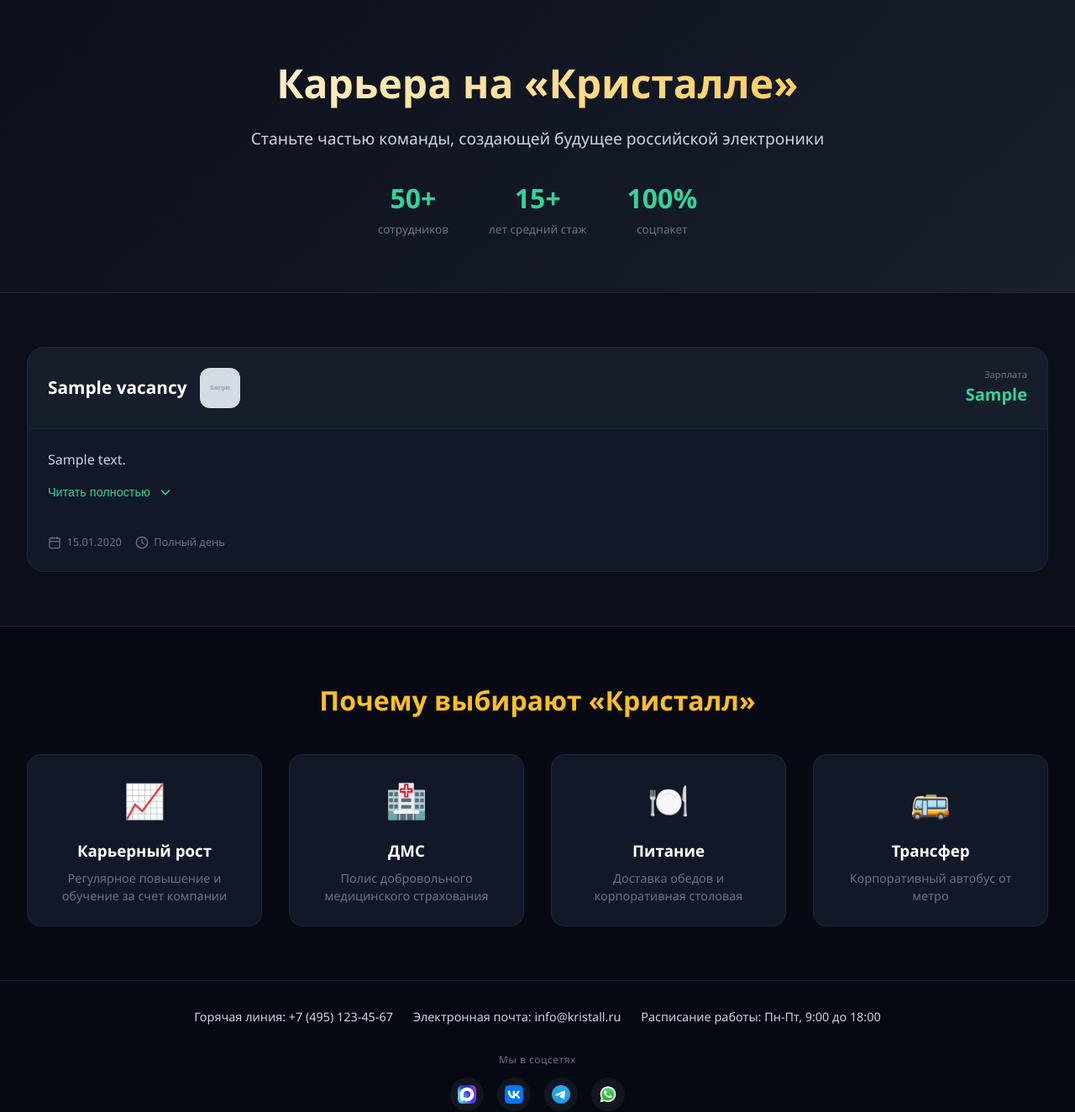
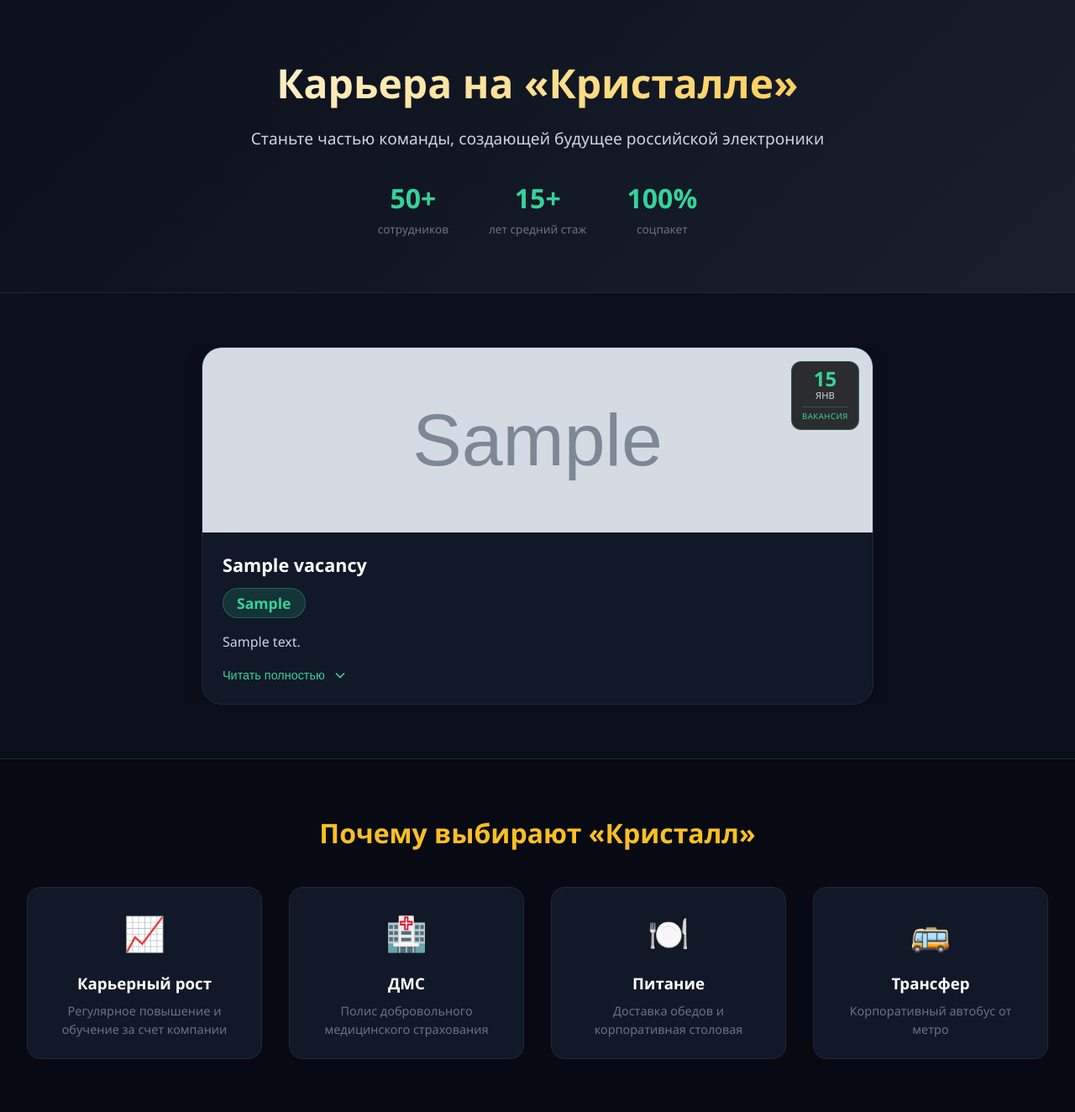
Before and after one commit to BinaryArmorer/VKR-SITE-DJANGO, a Django app: page /vacancies/ in a window 1280 px wide. Shown: the part 74-1398 px from the top of the page at 84% size. Run offline with Django 5.2, Linux system fonts and the light colour scheme; tables that the repository leaves empty hold one stand-in row (values such as "Sample post"); grey boxes marked "Sample" are stand-in pictures.

Commit message:
Изменение фронтенда вакансий

```diff
--- a/radio_kristall/main/static/main/css/pages/news.css
+++ b/radio_kristall/main/static/main/css/pages/news.css
@@ -1,4 +1,5 @@
 /* ========== Страница новостей ========== */
+
 .news-section {
     padding: 4rem 0;
     background: var(--bg-dark);
@@ -88,7 +89,6 @@
     line-height: 1.4;
     color: var(--text-white);
     word-wrap: break-word;
-    overflow-wrap: break-word;
 }
 
 .news-article__text {
@@ -98,8 +98,6 @@
     overflow-y: auto;
     transition: max-height 0.3s ease;
     word-wrap: break-word;
-    overflow-wrap: break-word;
-    white-space: normal;
     padding-right: 4px;
 }
 
--- a/radio_kristall/main/static/main/css/pages/vacancies.css
+++ b/radio_kristall/main/static/main/css/pages/vacancies.css
@@ -1,118 +1,182 @@
 /* ========== Страница вакансий ========== */
+
+/* Общие стили секции */
 .vacancies-section {
     padding: 4rem 0;
 }
 
-.vacancies-grid {
+/* Сетка вакансий в стиле новостей */
+.vacancies-masonry {
     display: flex;
     flex-direction: column;
-    gap: 1.5rem;
+    gap: 2rem;
+    max-width: 800px;
+    margin: 0 auto;
+    width: 100%;
 }
 
-.vacancy-card {
+/* Карточка вакансии */
+.vacancy-article {
     background: var(--bg-card);
-    border-radius: 1.25rem;
+    border-radius: 1.5rem;
+    overflow: hidden;
+    transition: all 0.4s ease;
     border: 1px solid var(--border-dim);
-    transition: all 0.3s ease;
-    overflow: hidden;
+    box-shadow: 0 4px 20px rgba(0, 0, 0, 0.2);
 }
 
-.vacancy-card:hover {
+.vacancy-article:hover {
     border-color: #34d399;
 }
 
-.vacancy-card__header {
-    padding: 1.5rem;
-    background: rgba(255, 255, 255, 0.02);
-    border-bottom: 1px solid var(--border-dim);
-    display: flex;
-    justify-content: space-between;
-    align-items: center;
-    flex-wrap: wrap;
-    gap: 1rem;
+/* Обёртка изображения */
+.vacancy-article__image-wrapper {
+    position: relative;
+    height: 220px;
+    overflow: hidden;
+    background: linear-gradient(135deg, #1a1f2e, #0f111a);
 }
 
-.vacancy-card__title-wrapper {
-    display: flex;
-    align-items: center;
-    gap: 1rem;
+.vacancy-article__image {
+    width: 100%;
+    height: 100%;
+    object-fit: cover;
+    transition: transform 0.5s ease;
 }
 
-.vacancy-card__title {
-    font-size: 1.3rem;
-    word-wrap: break-word;
-    overflow-wrap: break-word;
-}
-
-.vacancy-card__icon {
-    width: 48px;
-    height: 48px;
-    border-radius: 12px;
-    object-fit: cover;
-}
-
-.vacancy-card__icon--placeholder {
-    background: linear-gradient(135deg, #1e293b, #0f172a);
+.vacancy-article__image-wrapper--placeholder {
     display: flex;
     align-items: center;
     justify-content: center;
-    font-size: 1.5rem;
+    background: linear-gradient(135deg, #1e293b, #0f172a);
 }
 
-.vacancy-card__salary {
-    text-align: right;
+.vacancy-article__placeholder-icon {
+    font-size: 4rem;
+    opacity: 0.5;
 }
 
-.salary-label {
-    display: block;
-    font-size: 0.7rem;
-    color: var(--text-muted);
+/* Бейдж с датой */
+.vacancy-article__date-badge {
+    position: absolute;
+    top: 1rem;
+    right: 1rem;
+    background: rgba(0, 0, 0, 0.8);
+    backdrop-filter: blur(4px);
+    border-radius: 0.75rem;
+    padding: 0.5rem 0.75rem;
+    text-align: center;
+    border: 1px solid rgba(52, 211, 153, 0.3);
 }
 
-.salary-value {
+.vacancy-article__day {
     display: block;
-    font-size: 1.25rem;
-    font-weight: 700;
+    font-size: 1.5rem;
+    font-weight: 800;
+    line-height: 1;
     color: #34d399;
 }
 
-.vacancy-card__body {
+.vacancy-article__month {
+    display: block;
+    font-size: 0.7rem;
+    color: var(--text-gray);
+}
+
+.vacancy-article__badge-type {
+    display: block;
+    font-size: 0.6rem;
+    margin-top: 0.25rem;
+    padding-top: 0.25rem;
+    border-top: 1px solid rgba(52, 211, 153, 0.3);
+    color: #34d399;
+    text-transform: uppercase;
+    letter-spacing: 0.5px;
+}
+
+/* Контент карточки */
+.vacancy-article__content {
     padding: 1.5rem;
 }
 
-.vacancy-card__description {
+.vacancy-article__title {
+    font-size: 1.35rem;
+    margin-bottom: 0.75rem;
+    line-height: 1.4;
+    color: var(--text-white);
+    word-wrap: break-word;
+}
+
+.vacancy-article__salary {
+    display: inline-block;
+    background: rgba(52, 211, 153, 0.15);
+    color: #34d399;
+    font-weight: 700;
+    font-size: 1.1rem;
+    padding: 0.25rem 1rem;
+    border-radius: 2rem;
+    margin-bottom: 1rem;
+    border: 1px solid rgba(52, 211, 153, 0.3);
+}
+
+/* Описание с прокруткой */
+.vacancy-article__description {
     color: var(--text-gray);
     line-height: 1.6;
-    max-height: 200px;
+    max-height: 120px;
     overflow-y: auto;
+    transition: max-height 0.3s ease;
     word-wrap: break-word;
-    overflow-wrap: break-word;
-    white-space: normal;
+    padding-right: 4px;
 }
 
-.vacancy-card__footer {
-    padding: 1rem 1.5rem 1.5rem;
-    display: flex;
-    justify-content: space-between;
-    align-items: center;
-    flex-wrap: wrap;
-    gap: 1rem;
+.vacancy-article__description::-webkit-scrollbar {
+    width: 4px;
 }
 
-.vacancy-card__meta {
-    display: flex;
-    gap: 1rem;
+.vacancy-article__description::-webkit-scrollbar-track {
+    background: var(--border-dim);
+    border-radius: 4px;
 }
 
-.meta-item {
+.vacancy-article__description::-webkit-scrollbar-thumb {
+    background: #34d399;
+    border-radius: 4px;
+}
+
+.vacancy-article.expanded .vacancy-article__description {
+    max-height: none;
+    overflow-y: visible;
+}
+
+/* Кнопка "Читать полностью" */
+.vacancy-article__read-more {
+    margin-top: 1rem;
+    background: none;
+    border: none;
+    color: #34d399;
+    cursor: pointer;
     display: flex;
     align-items: center;
-    gap: 0.4rem;
-    font-size: 0.8rem;
-    color: var(--text-muted);
+    gap: 0.5rem;
+    font-size: 0.9rem;
+    transition: gap 0.3s ease;
+    padding: 0;
 }
 
-/* Преимущества */
+.vacancy-article__read-more:hover {
+    gap: 0.75rem;
+}
+
+.vacancy-article__read-more svg {
+    transition: transform 0.3s ease;
+}
+
+.vacancy-article.expanded .vacancy-article__read-more svg {
+    transform: rotate(180deg);
+}
+
+/* Блок преимуществ */
 .benefits-section {
     padding: 4rem 0;
     background: rgba(0, 0, 0, 0.3);
@@ -180,39 +244,16 @@
     color: var(--text-muted);
 }
 
-.vacancy-card__description {
-    color: var(--text-gray);
-    line-height: 1.6;
-    max-height: 150px; /* Ограничение высоты */
-    overflow-y: hidden; /* Скрываем прокрутку */
-    transition: max-height 0.3s ease;
-    word-wrap: break-word;
-    overflow-wrap: break-word;
-    white-space: normal;
+/* Адаптивность */
+@media (max-width: 768px) {
+    .page-hero__stats {
+        flex-direction: column;
+        gap: 1rem;
+    }
 }
 
-.vacancy-card.expanded .vacancy-card__description {
-    max-height: none; /* Показываем полностью */
+@media (max-width: 768px) {
+    .benefits-grid {
+        grid-template-columns: 1fr;
+    }
 }
-
-.vacancy-card__read-more {
-    margin-top: 1rem;
-    background: none;
-    border: none;
-    color: #34d399; /* Зеленый цвет как в вакансиях */
-    cursor: pointer;
-    display: flex;
-    align-items: center;
-    gap: 0.5rem;
-    font-size: 0.9rem;
-    transition: gap 0.3s ease;
-    padding: 0;
-}
-
-.vacancy-card__read-more:hover {
-    gap: 0.75rem;
-}
-
-.vacancy-card.expanded .vacancy-card__read-more svg {
-    transform: rotate(180deg);
-}
--- a/radio_kristall/main/templates/main/vacancies.html
+++ b/radio_kristall/main/templates/main/vacancies.html
@@ -28,57 +28,42 @@
 <section class="vacancies-section">
     <div class="container">
         {% if vacancies %}
-        <div class="vacancies-grid">
+        <div class="vacancies-masonry">
             {% for vacancy in vacancies %}
-            <div class="vacancy-card">
-                <div class="vacancy-card__header">
-                    <div class="vacancy-card__title-wrapper">
-                        <h2 class="vacancy-card__title">{{ vacancy.title }}</h2>
-                        {% if vacancy.image %}
-                        <img src="{{ vacancy.image.url }}" alt="{{ vacancy.title }}" class="vacancy-card__icon">
-                        {% else %}
-                        <div class="vacancy-card__icon vacancy-card__icon--placeholder">💼</div>
-                        {% endif %}
-                    </div>
-                    <div class="vacancy-card__salary">
-                        <span class="salary-label">Зарплата</span>
-                        <span class="salary-value">{{ vacancy.salary }}</span>
+            <article class="vacancy-article">
+                {% if vacancy.image %}
+                <div class="vacancy-article__image-wrapper">
+                    <img src="{{ vacancy.image.url }}" alt="{{ vacancy.title }}" class="vacancy-article__image">
+                    <div class="vacancy-article__date-badge">
+                        <span class="vacancy-article__day">{{ vacancy.publish_date|date:"d" }}</span>
+                        <span class="vacancy-article__month">{{ vacancy.publish_date|date:"M"|upper }}</span>
+                        <span class="vacancy-article__badge-type">Вакансия</span>
                     </div>
                 </div>
-
-                <div class="vacancy-card__body">
-                    <div class="vacancy-card__description">
+                {% else %}
+                <div class="vacancy-article__image-wrapper vacancy-article__image-wrapper--placeholder">
+                    <div class="vacancy-article__placeholder-icon">💼</div>
+                    <div class="vacancy-article__date-badge">
+                        <span class="vacancy-article__day">{{ vacancy.publish_date|date:"d" }}</span>
+                        <span class="vacancy-article__month">{{ vacancy.publish_date|date:"M"|upper }}</span>
+                        <span class="vacancy-article__badge-type">Вакансия</span>
+                    </div>
+                </div>
+                {% endif %}
+                <div class="vacancy-article__content">
+                    <h2 class="vacancy-article__title">{{ vacancy.title }}</h2>
+                    <div class="vacancy-article__salary">{{ vacancy.salary }}</div>
+                    <div class="vacancy-article__description">
                         {{ vacancy.description|linebreaksbr }}
                     </div>
-                    <button class="vacancy-card__read-more" onclick="this.closest('.vacancy-card').classList.toggle('expanded')">
+                    <button class="vacancy-article__read-more" onclick="this.closest('.vacancy-article').classList.toggle('expanded')">
                         <span>Читать полностью</span>
                         <svg width="20" height="20" viewBox="0 0 24 24" fill="none" stroke="currentColor" stroke-width="2">
                             <polyline points="6 9 12 15 18 9"></polyline>
                         </svg>
                     </button>
                 </div>
-
-                <div class="vacancy-card__footer">
-                    <div class="vacancy-card__meta">
-                        <span class="meta-item">
-                            <svg width="16" height="16" viewBox="0 0 24 24" fill="none" stroke="currentColor" stroke-width="2">
-                                <rect x="3" y="4" width="18" height="18" rx="2" ry="2"></rect>
-                                <line x1="16" y1="2" x2="16" y2="6"></line>
-                                <line x1="8" y1="2" x2="8" y2="6"></line>
-                                <line x1="3" y1="10" x2="21" y2="10"></line>
-                            </svg>
-                            {{ vacancy.publish_date|date:"d.m.Y" }}
-                        </span>
-                        <span class="meta-item">
-                            <svg width="16" height="16" viewBox="0 0 24 24" fill="none" stroke="currentColor" stroke-width="2">
-                                <circle cx="12" cy="12" r="10"></circle>
-                                <polyline points="12 6 12 12 16 14"></polyline>
-                            </svg>
-                            Полный день
-                        </span>
-                    </div>
-                </div>
-            </div>
+            </article>
             {% endfor %}
         </div>
         {% else %}
@@ -120,26 +105,7 @@
 </section>
 
 <style>
-    .page-hero__stats {
-        display: flex;
-        justify-content: center;
-        gap: 3rem;
-        margin-top: 2rem;
-        flex-wrap: wrap;
-    }
-    .hero-stat {
-        text-align: center;
-    }
-    .hero-stat__number {
-        display: block;
-        font-size: 2rem;
-        font-weight: 800;
-        color: #34d399;
-    }
-    .hero-stat__label {
-        font-size: 0.85rem;
-        color: var(--text-muted);
-    }
+    /* Дополнительная адаптация для статистики */
     @media (max-width: 768px) {
         .page-hero__stats {
             flex-direction: column;
```
